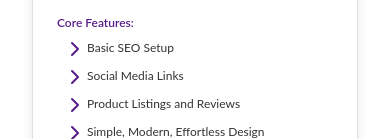
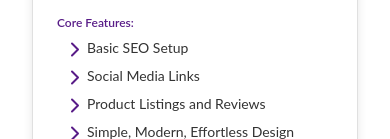
Before and after one commit to MikaTech-dev/Crescentech-Portfolio-Site, a plain HTML site: page index.html in a window 390 px wide. Shown: the part 705-844 px from the top of the page. Drawn offline with Linux system fonts and the light colour scheme.

Commit message:
changed font size on mobile view for accessibility

```diff
--- a/style.css
+++ b/style.css
@@ -65,6 +65,9 @@
  @media (max-width: 600px) {
      .logo img {
          width: 120px;
+     }
+     .features li, .bonus-features li {
+         font-size: 14px !important;
      }
  }
 
```
